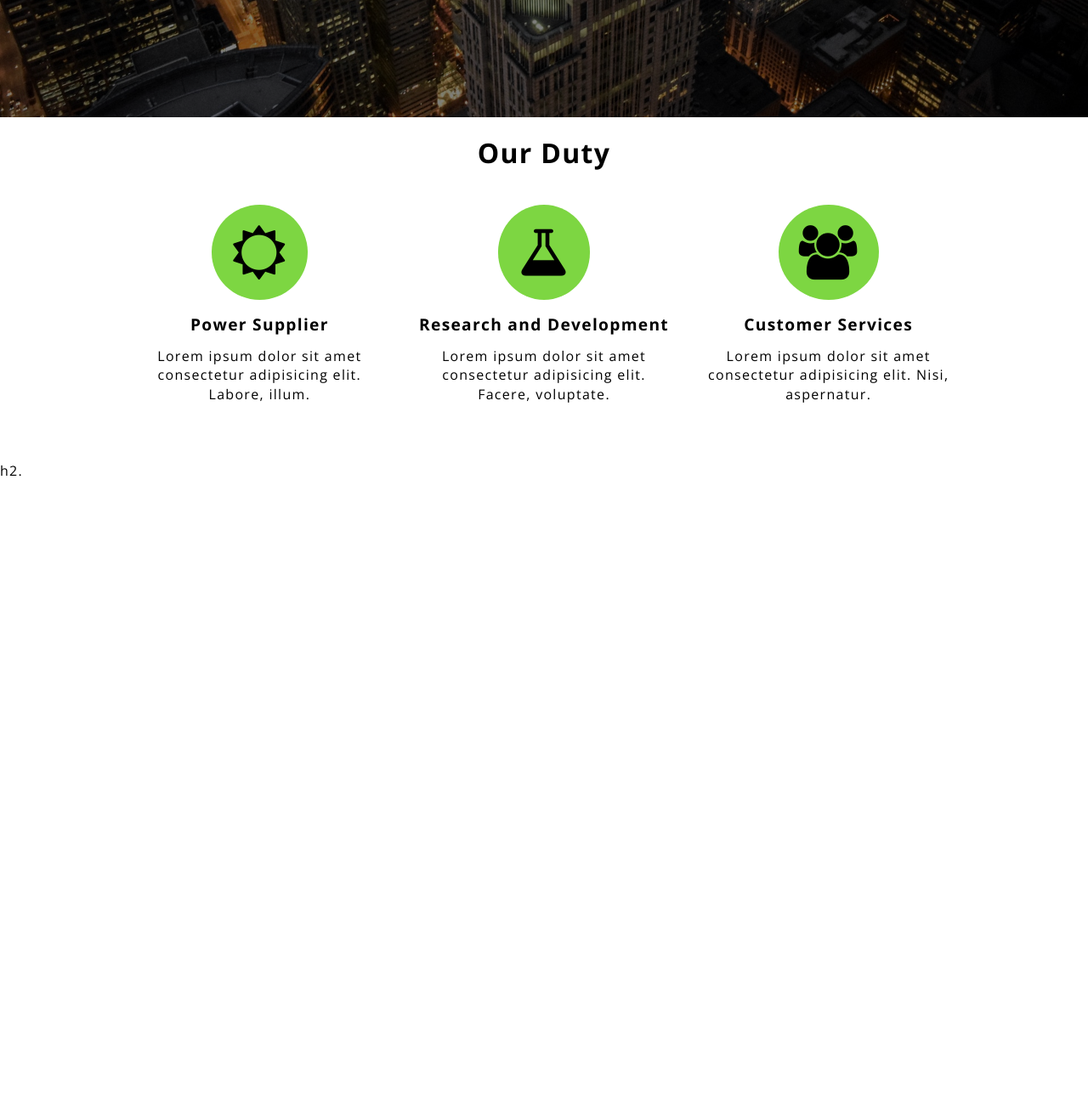
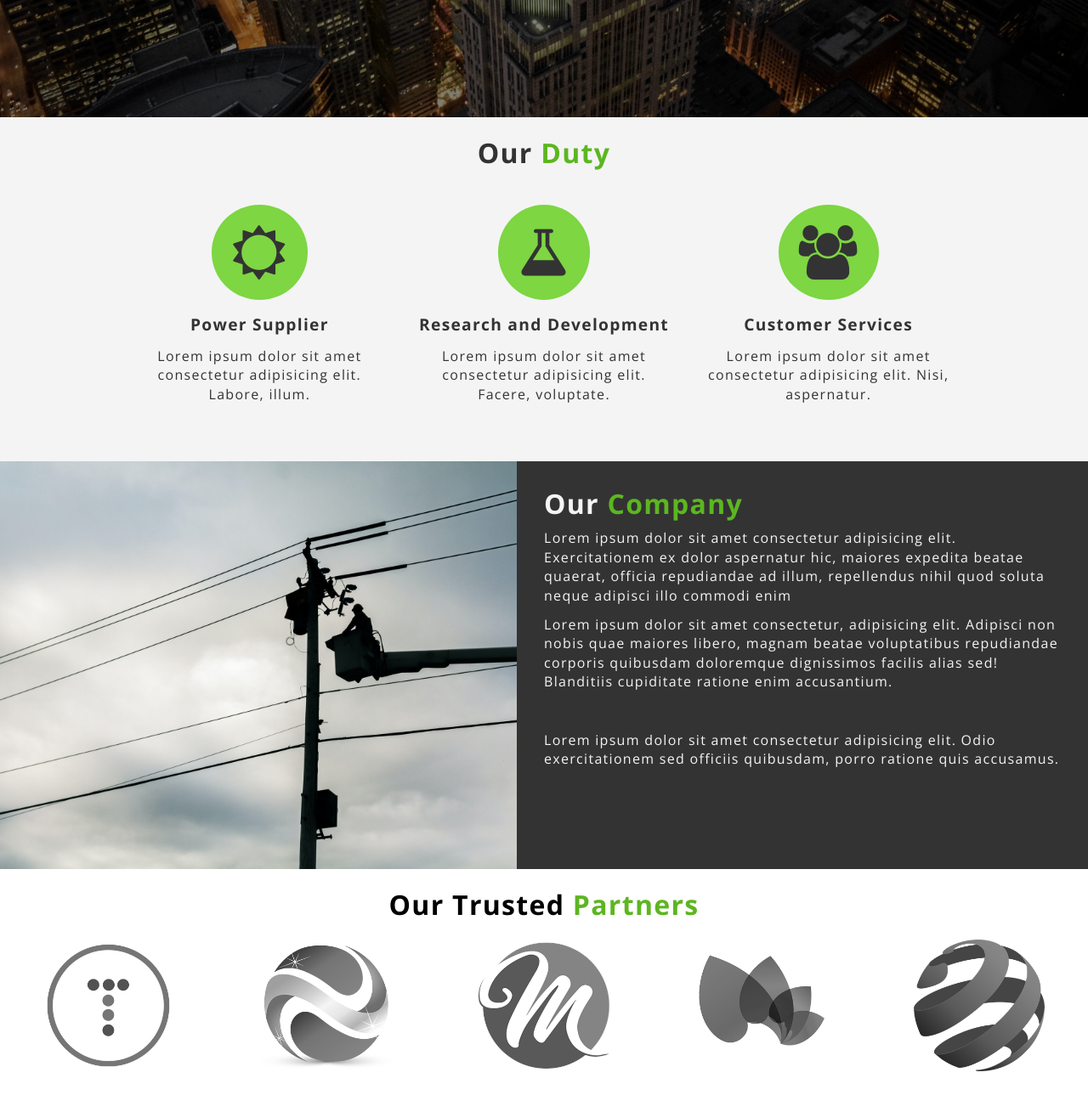
Before and after one commit to Iridescent-Lemon/flexbox-website, a plain HTML site: page index.html in a window 1280 px wide. Shown: the part 722-2031 px from the top of the page at 85% size. Before the commit the page ends 1288 px from the top, so only its background shows below. Drawn offline with nearby package versions, Linux system fonts and the light colour scheme.

Commit message:
add company and partners, replace image

```diff
--- a/css/style.css
+++ b/css/style.css
@@ -38,6 +38,46 @@ a {
 body {
   line-height: 1.4;
 }
+
+/* Utility Clases */
+.text-primary {
+  color: #5cb620;
+}
+
+.text-center {
+  text-align: center;
+}
+
+.bg-light {
+  background-color: #f4f4f4;
+  color: #333;
+}
+
+.bg-dark {
+  background-color: #333;
+  color: #f4f4f4;
+}
+
+.py-1 { padding: 1.5rem 0;}
+.py-2 { padding: 2rem 0;}
+.py-3 { padding: 3rem 0;}
+
+.p-1 { padding: 1.5rem;}
+.p-2 { padding: 2rem;}
+.p-3 { padding: 3rem;}
+
+.l-heading {
+  line-height: 1.1;
+  font-size: 3rem;
+  font-weight: 700;
+}
+
+.m-heading {
+  line-height: 1.1;
+  font-size: 2rem;
+  font-weight: 700;
+}
+
 
 /* Navbar Start*/
 
@@ -100,7 +140,6 @@ body {
   flex-direction: column;
   justify-content: center;
   align-items: center;
-  text-align: center;
   height: 100%;
   padding: 0 2rem;
   /* Overlay */
@@ -113,19 +152,16 @@ body {
   overflow: hidden;
 }
 
-.landing-heading {
+#landing-cover .landing-heading {
   margin: 0 10rem 0.75rem; /*To be change in mobile*/
-  line-height: 1.1;
-  font-size: 3rem;
-  font-weight: 700;
 }
 
-.landing-desc {
+#landing-cover .landing-desc {
   font-size: 1.3rem;
   margin-bottom: 2rem;
 }
 
-.btn {
+#landing-cover .btn {
   font-weight: 300;
   display: inline-block;
   background-color: #5cb620;
@@ -138,7 +174,7 @@ body {
   transition-property: background-color;
 }
 
-.btn:hover {
+#landing-cover .btn:hover {
   background-color: #8bad4b;
   border: 2px solid wheat;
 }
@@ -148,7 +184,7 @@ body {
 
 /* About Start */
 
-.container {
+#about .container {
   max-width: 1100px;
   margin:auto;
   padding:0 2rem;
@@ -157,38 +193,63 @@ body {
   flex-direction: column;
 }
 
-.py-1 { padding: 1.5rem 0;}
-.py-2 { padding: 2rem 0;}
-.py-3 { padding: 3rem 0;}
-
-.about-heading {
-  font-size: 2rem;
-  font-weight: 700;
+#about .about-heading {
   margin-bottom: 0.75rem;
-  line-height: 1.1;
-  text-align: center;
 }
 
-.items {
+#about .items {
   display:flex;
   padding: 1rem;
 }
 
-.item {
+#about .item {
   flex: 1;
   text-align: center;
   padding: 1rem;
 }
 
-.items h3 {
+#about .items h3 {
   font-size: 1.2rem;
   font-weight: 600;
 }
 
-.fa-2x {
+#about .fa-2x {
   font-size: 4rem;
   background-color: #7dd642;
   border-radius: 50%;
   padding: 1.5rem;
   margin-bottom: 1rem;
 }
+
+/* About End */
+
+
+/* Company Start */
+
+#company {
+  display: flex;
+  height: 60vh;
+}
+
+#company div {
+  flex: 1;
+}
+
+.company-img {
+  background: #444 url('../img/power.jpg') no-repeat center center/cover;
+}
+
+/* Company End */
+
+
+/* Partners Start */
+
+#partners .partner-logo {
+  display: flex;
+}
+
+#partners .partner-logo img{
+  display: block;
+  margin: auto;
+  width: 60%;
+}
--- a/index.html
+++ b/index.html
@@ -32,13 +32,15 @@
       <ul class="nav-items">
         <li><a href="#home">Home</a></li>
         <li><a href="#about">About</a></li>
+        <li><a href="#company">Company</a></li>
         <li><a href="#contact">Contact</a></li>
       </ul>
     </nav>
+    <!-- Landing Cover -->
     <header id="landing-cover">
-      <div class="landing-content">
-        <h1 class="landing-heading">
-          Providing greener electricity to innovate the Filipino industry.
+      <div class="landing-content text-center">
+        <h1 class="landing-heading l-heading">
+          Providing <span class="text-primary">greener</span> electricity to innovate the Filipino industry.
         </h1>
         <p class="landing-desc">Lorem, ipsum dolor sit amet consectetur adipisicing elit. Beatae, vitae necessitatibus?
           Molestiae temporibus, cum impedit adipisci quos eveniet quisquam aliquam.</p>
@@ -47,8 +49,8 @@
     </header>
     <section id="about" class="bg-light py-1">
       <div class="container">
-        <h2 class="about-heading">
-         Our Duty
+        <h2 class="about-heading m-heading text-center">
+          Our <span class="text-primary">Duty</span>
         </h2>
         <div class="items">
           <div class="item">
@@ -75,12 +77,36 @@
         </div>
       </div>
     </section>
+    <!-- Our Company -->
     <section id="company">
-      <div class="company-img">
-
+      <div class="company-img"></div>
+      <div class="company-info bg-dark p-2">
+        <h2 class="company-title m-heading">
+          Our <span class="text-primary">Company</span>
+        </h2>
+        <p>Lorem ipsum dolor sit amet consectetur adipisicing elit. Exercitationem ex dolor aspernatur hic, maiores
+          expedita beatae quaerat, officia repudiandae ad illum, repellendus nihil quod soluta neque adipisci illo
+          commodi enim</p>
+        <p>Lorem ipsum dolor sit amet consectetur, adipisicing elit. Adipisci non nobis quae maiores libero, magnam
+          beatae voluptatibus repudiandae corporis quibusdam doloremque dignissimos facilis alias sed! Blanditiis
+          cupiditate ratione enim accusantium.</p>
+          <br>
+          <p>Lorem ipsum dolor sit amet consectetur adipisicing elit. Odio exercitationem sed officiis quibusdam, porro ratione quis accusamus.</p>
       </div>
-      <div class="company-info bg-dark p-2">
-        h2.
+    </section>
+    <!-- Our Partners -->
+    <section id="partners" class="py-1">
+      <div class="container text-center">
+        <h2 class="m-heading">
+          Our Trusted <span class="text-primary">Partners</span>
+        </h2>
+        <div class="partner-logo py-1">
+          <div><img src="img/logos/logo1.png" alt="partner"></div>
+          <div><img src="img/logos/logo2.png" alt="partner"></div>
+          <div><img src="img/logos/logo3.png" alt="partner"></div>
+          <div><img src="img/logos/logo4.png" alt="partner"></div>
+          <div><img src="img/logos/logo5.png" alt="partner"></div>
+        </div>
       </div>
     </section>
   </main>
```
Also changed, not shown: img/power.jpg (added).
